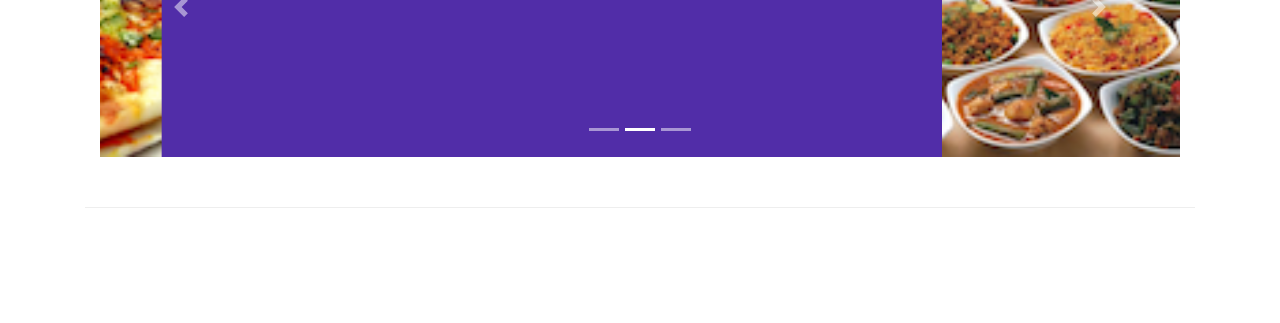
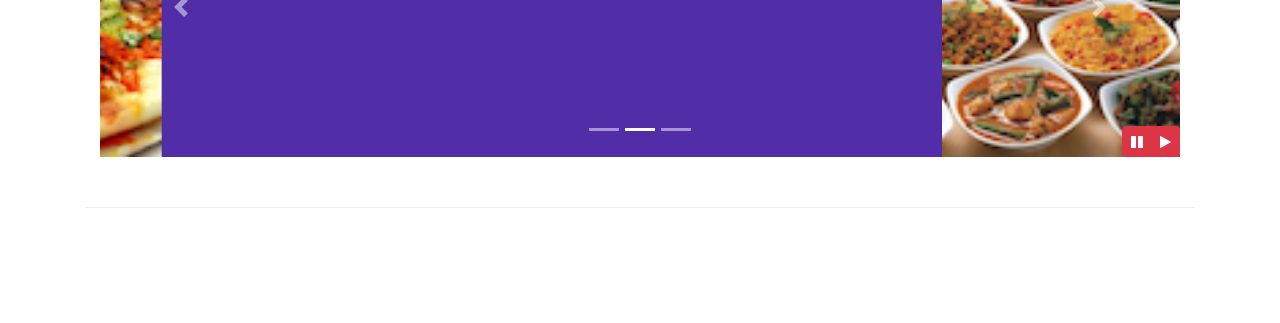
Before and after one commit to xabela/confusion, a website: page index.html in a window 1280 px wide. Shown: the part 477-800 px from the top of the page. Drawn offline with nearby package versions, Linux system fonts and the light colour scheme.

Commit message:
bootstrap jquery

```diff
--- a/css/style.css
+++ b/css/style.css
@@ -65,3 +65,10 @@
     padding-left: 16%;
     text-align: left;
 }
+
+#carouselButton {
+    right: 0px;
+    position: absolute;
+    bottom: 0px;
+    z-index: 1;
+}
--- a/index.html
+++ b/index.html
@@ -253,6 +253,10 @@
                         <span class="carousel-control-next-icon"></span>
                         <span class="sr-only">Next</span>
                     </a>
+                    <div class="btn-group" id="carouselButton">
+                        <button class="btn btn-danger btn-sm" id="carousel-pause"><span class="fa fa-pause"></span></button>
+                        <button class="btn btn-danger btn-sm" id="carousel-play"><span class="fa fa-play"></span></button>
+                    </div>
                 </div>
             </div>
         </div>
@@ -435,11 +439,23 @@
     <script src="node_modules/jquery/dist/jquery.slim.min.js"></script>
     <script src="node_modules/popper.js/dist/umd/popper.min.js"></script>
     <script src="node_modules/bootstrap/dist/js/bootstrap.min.js"></script>
-    <!-- <script>
-        $(document).ready(function () {
-            $('[data-toggle="tooltip"]').tooltip();
+    <script>
+        $(document).ready(function(){
+            $("#mycarousel").carousel( { interval: 2000 } );
+            $("#carousel-pause").click(function(){
+                $("#mycarousel").carousel('pause');
+            });
+            $("#carousel-play").click(function(){
+                $("#mycarousel").carousel('cycle');
+            });
         });
-    </script> -->
+    </script>
 </body>
 
 </html>
+
+//<script>
+//    $(document).ready(function () {
+//      $('[data-toggle="tooltip"]').tooltip();
+    //});
+//</script>
```
